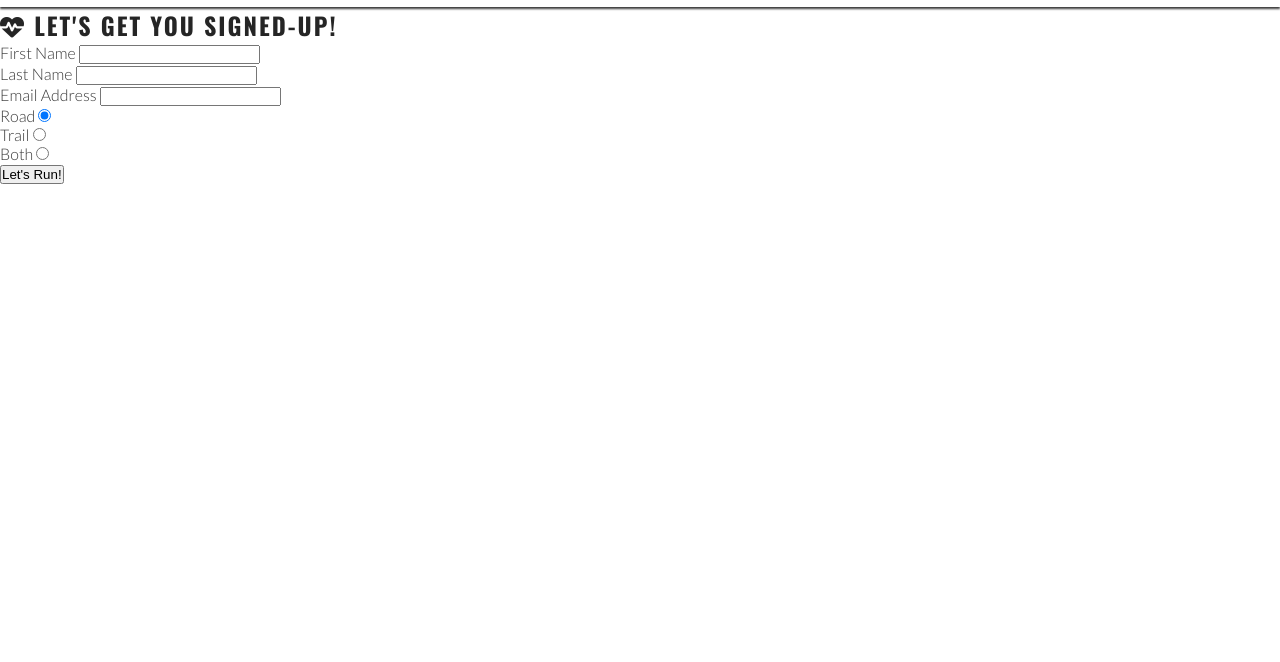
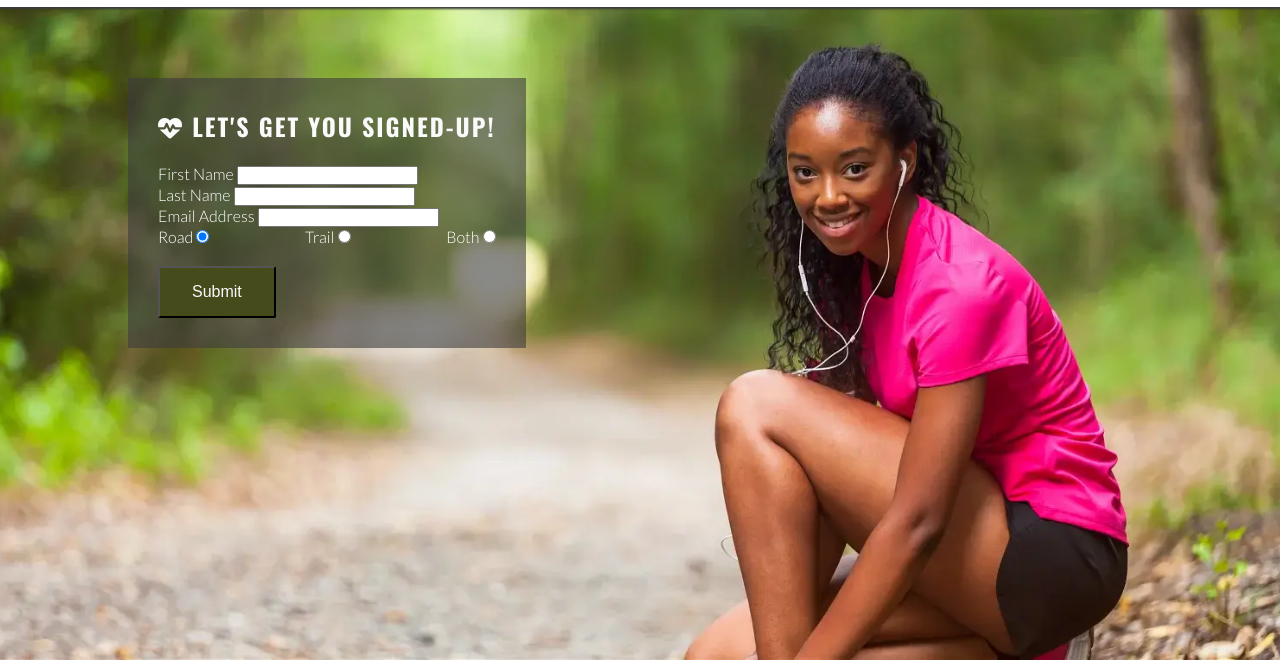
Before and after one commit to k2m13/love_running, a plain HTML site: page signup.html in a window 1280 px wide. Shown: the part 72-734 px from the top of the page. Drawn offline with nearby package versions, Linux system fonts and the light colour scheme.

Commit message:
Styled sign-up form for smartphones and tablets

```diff
--- a/assets/css/style.css
+++ b/assets/css/style.css
@@ -90,6 +90,9 @@ main {
     /* Make main element take up any surplus space to push footer down */
     flex: 1 0 auto;
     margin-top: 47px;
+    /* Enable flex properties for child elements */
+    display: flex;
+    flex-direction: column;
 }
 
 /* Hero section */
@@ -195,6 +198,52 @@ hr {
   line-height: 0;
 }
 
+/* Sign-up Form */
+#signup {
+    background-image: url("../images/signup-image.webp");
+    background-size: cover;
+    background-position: 75%;
+    padding: 20px 10% 0 10%;
+    flex-grow: 1;
+}
+
+#signup-form {
+    color: #ffffff;
+    background-color: rgba(60, 60, 60, 0.6);
+    padding: 30px;
+}
+
+#signup-form>h2 {
+    color: #fafafa;
+    margin-bottom: 20px;
+}
+
+.text-input {
+    background: transparent;
+    color: #fafafa;
+    width: 100%;
+    height: 25px;
+    margin: 5px 0 20px 0;
+    border: 1px solid #fafafa;
+    border-radius: 2px;
+    padding: 0 5px;
+}
+
+.radio-buttons {
+    width: 100%;
+    display: flex;
+    justify-content: space-between;
+}
+
+.join-button {
+    margin-top: 20px;
+    border-radius: 2px;
+    padding: 15px 32px;
+    font-size: 100%;
+    background-color: #454b1b;
+    color: #fafafa;
+}
+
 /* Footer */
 #social-networks {
     text-align: center;
@@ -279,6 +328,28 @@ hr {
     #photos {
       column-count: 3;
     }
+
+    /* Sign-up form */
+    #sign-up {
+      background-position: center;
+      position: relative;
+    }
+
+    #signup-form {
+      position: absolute;
+      max-width: 400px;
+      top: 150px;
+      left: 10%;
+    }
+
+    .text-input:hover {
+      border-color: #f16c6b;
+    }
+
+    .join-button:hover {
+      background-color: #fafafa;
+      color: #454b1b;
+    }
 }
 
 /* Large devices (laptops and desktops, 992px and up) */
--- a/signup.html
+++ b/signup.html
@@ -65,8 +65,8 @@
                         <label for="both">Both</label>
                         <input type="radio" name="running-preference" id="both" value="both" required>
                     </div>
-                    <input type="submit" value="Let's Run!" class="join-button">
                 </div>
+                <input type="submit" value="Submit" class="join-button">
             </form>
         </section>
     </main>
```
Also changed, not shown: assets/images/signup-image.webp (added).
